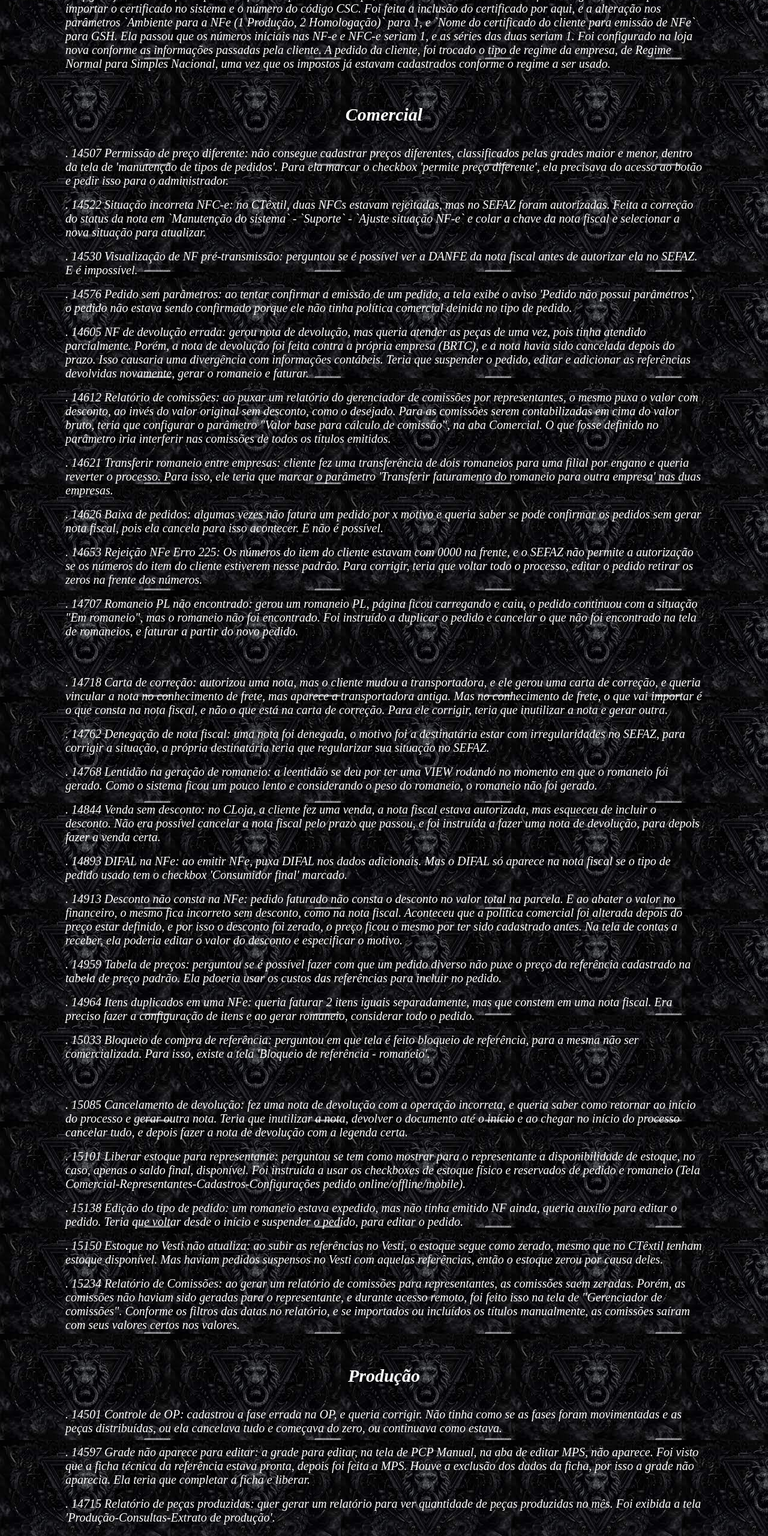
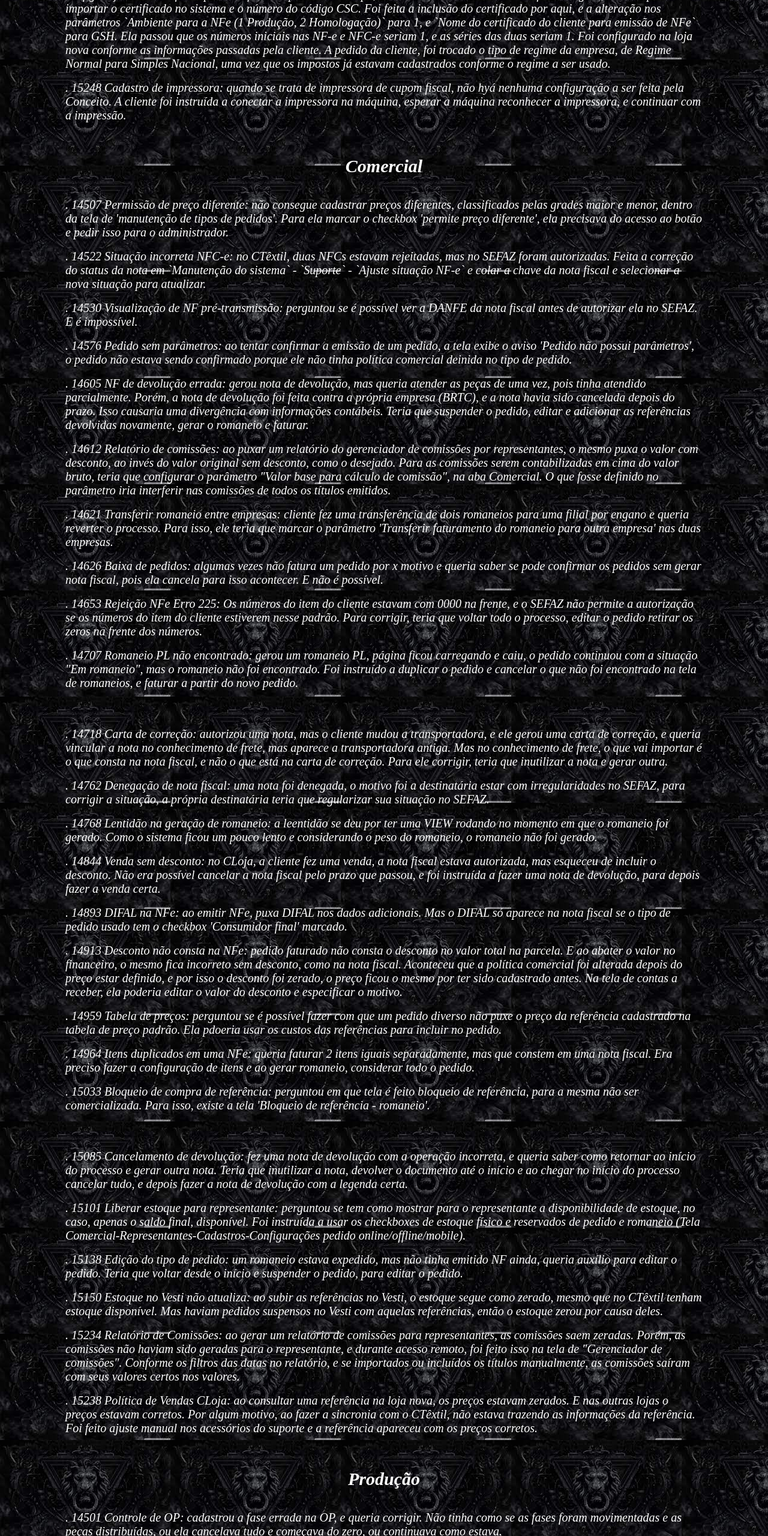
Before and after one commit to amandasofmercy/concussive, a plain HTML site: page index.html in a window 1280 px wide. Shown: the part 1140-3700 px from the top of the page at 60% size. Drawn offline with Linux system fonts and the light colour scheme.

Commit message:
Update index.html

```diff
--- a/index.html
+++ b/index.html
@@ -22,6 +22,7 @@
         <div>. 15086 Alteração de grade: perguntou se é possível alterar a grade de uma referência sem gerar transtornos para as referências que já usam essa mesma grade. É possível alterar, mas vai interferir nas referências que utilizam essa mesma grade.</div>
         <div>. 15142 Cópia de locais para filial: queria copiar locais da matriz para filiais Holding, mas não achou as mesmas para fazer a cópia. Para as empresas aparecerem e realizar as cópias, teria que desmarcar o check-box 'Holding' na tela de 'manutenção de empresas'.</div>
         <div>. 15227 Ajuda na implantação da nova loja: em um primeiro momento, cliente ligou pedindo alguns dados para prosseguir com a implantação da nova loja, sendo os mesmos de responsabilidade dela para seguir com a implantação. No e-mail, foi encaminhado uma imagem que mostrava as informações solicitadas. Em um segundo momento, foram passadas as informações de configurações de responsabilidade da cliente, para iniciar na implantação da loja. Foi informada de que para realizá-las, não precisava das configurações de nota fiscal para ser feita. Depois de um tempo, cliente enviou e-mail com o certificado digital, a senha para importar o certificado no sistema e o número do código CSC. Foi feita a inclusão do certificado por aqui, e a alteração nos parâmetros `Ambiente para a NFe (1 Produção, 2 Homologação)` para 1, e `Nome do certificado do cliente para emissão de NFe` para GSH. Ela passou que os números iniciais nas NF-e e NFC-e seriam 1, e as séries das duas seriam 1. Foi configurado na loja nova conforme as informações passadas pela cliente. A pedido da cliente, foi trocado o tipo de regime da empresa, de Regime Normal para Simples Nacional, uma vez que os impostos já estavam cadastrados conforme o regime a ser usado.</div>
+        <div>. 15248 Cadastro de impressora: quando se trata de impressora de cupom fiscal, não hyá nenhuma configuração a ser feita pela Conceito. A cliente foi instruída a conectar a impressora na máquina, esperar a máquina reconhecer a impressora, e continuar com a impressão.</div>
     </section>
     <section> <!--SACs de Comercial parte 1-->
         <h3>Comercial</h3>
@@ -53,6 +54,7 @@
         <div>. 15138 Edição do tipo de pedido: um romaneio estava expedido, mas não tinha emitido NF ainda, queria auxílio para editar o pedido. Teria que voltar desde o início e suspender o pedido, para editar o pedido.</div>
         <div>. 15150 Estoque no Vesti não atualiza: ao subir as referências no Vesti, o estoque segue como zerado, mesmo que no CTêxtil tenham estoque disponível. Mas haviam pedidos suspensos no Vesti com aquelas referências, então o estoque zerou por causa deles.</div>
         <div>. 15234 Relatório de Comissões: ao gerar um relatório de comissões para representantes, as comissões saem zeradas. Porém, as comissões não haviam sido geradas para o representante, e durante acesso remoto, foi feito isso na tela de "Gerenciador de comissões". Conforme os filtros das datas no relatório, e se importados ou incluídos os títulos manualmente, as comissões saíram com seus valores certos nos valores.</div>
+        <div>. 15238 Política de Vendas CLoja: ao consultar uma referência na loja nova, os preços estavam zerados. E nas outras lojas o preços estavam corretos. Por algum motivo, ao fazer a sincronia com o CTêxtil, não estava trazendo as informações da referência. Foi feito ajuste manual nos acessórios do suporte e a referência apareceu com os preços corretos.</div>
     </section>
     <section> <!--SACs de Produção-->
         <h3>Produção</h3>
@@ -90,6 +92,7 @@
         <div>. 14894 Legendamento de NFe: tenta legendar nota fiscal de entrada, mas não encontra a legenda desejada. Porém, o emitente não continha Inscrição Estadual, e não havia cadastro de impostos para Não Contribuintes.</div>
         <div>. 14989 Base de Cálculo ICMS: perguntou se é possível legendar a nota com os itens mais o valor do frete. Como o frete é só um acréscimo, quando legenda as notas de entrada, somente os itens são legendados. Valores como descontos, fretes ou acréscimos não são constados no legendamento. Foi informada que se quisesse editar manualmente a base de cálculo do ICMS e informar o valor total da nota.</div>
         <div>. 15009 Índice de Presença: perguntou se é possível informar se um pedido foi feito de modo presencial, para não pagar o DIFAL. Ao incluir um pedido, na digitação de pedidos e nos pedidos de entradas e saídas diversas, tem o campo 'Índice de Presença', que informa como foi feito o pedido.</div>
+        <div>. 15252 Envio de NFes para Contabilidade: cliente pergunta se é possível enviar informações de nota fiscal de saída (XML e DANFE) para um e-mail, e pergunta se é possível fazer o mesmo com notas de entrada (relatório). Seria para envio para contabilidade, para apuração de impostos. Durante análise e acesso remoto, foi configurado o e-mail o qual seria enviado as informações da nota fiscal de saída no parâmetro `Email interno para recebimento de cópia da NFe`, em NFe/Faturamento. Quanto a nota de entrada, foi informado sobre o botão de `Relatório` na tela de `Manutenção de Notas Fiscais`, conforme os filtros que são usados no relatório, são puxadas as informações das notas fiscais de entrada.</div>
     </section>
     <section> <!--SACs de Suprimentos-->
         <h3>Suprimentos</h3>
```
